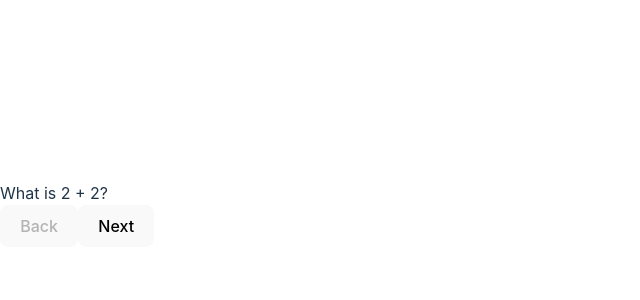
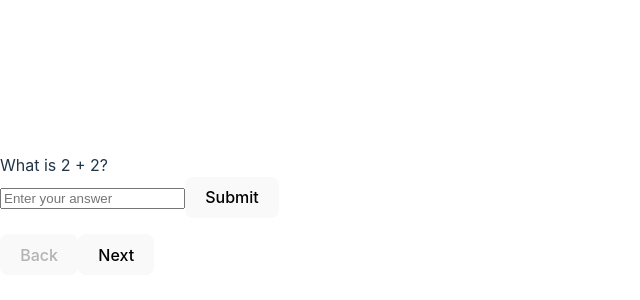
Before and after one commit to ZubairZabir/flashcards-app2, a React (Vite) app: page / in a window 1280 px wide. Shown: the part 186-486 px from the top of the page, without its empty margins (0-640 px from the left). Built offline with nearby package versions, Linux system fonts and the light colour scheme.

Commit message:
Added answer checking functionality with user input and feedback

```diff
--- a/src/App.css
+++ b/src/App.css
@@ -29,3 +29,14 @@ button:disabled {
   background-color: lightgray;
   cursor: not-allowed;
 }
+
+input {
+  margin: 10px;
+  padding: 8px;
+  width: 200px;
+}
+
+p {
+  color: green;
+  font-weight: bold;
+}
--- a/src/App.jsx
+++ b/src/App.jsx
@@ -26,6 +26,20 @@ const App = () => {
     }
   };
 
+  const [userAnswer, setUserAnswer] = useState("");
+  const [feedback, setFeedback] = useState("");
+
+  const checkAnswer = () => {
+    if (
+      userAnswer.toLowerCase() ===
+      flashcardsData[currentCard].back.toLowerCase()
+    ) {
+      setFeedback("Correct!");
+    } else {
+      setFeedback("Incorrect");
+    }
+  };
+
   return (
     <div className="app">
       <Flashcard
@@ -34,6 +48,14 @@ const App = () => {
         onFlip={handleFlip}
         isFlipped={isFlipped}
       />
+      <input
+        type="text"
+        value={userAnswer}
+        onChange={(e) => setUserAnswer(e.target.value)}
+        placeholder="Enter your answer"
+      />
+      <button onClick={checkAnswer}>Submit</button>
+      <p>{feedback}</p>
       <div className="navigation">
         <button onClick={previousCard} disabled={currentCard === 0}>
           Back
```
